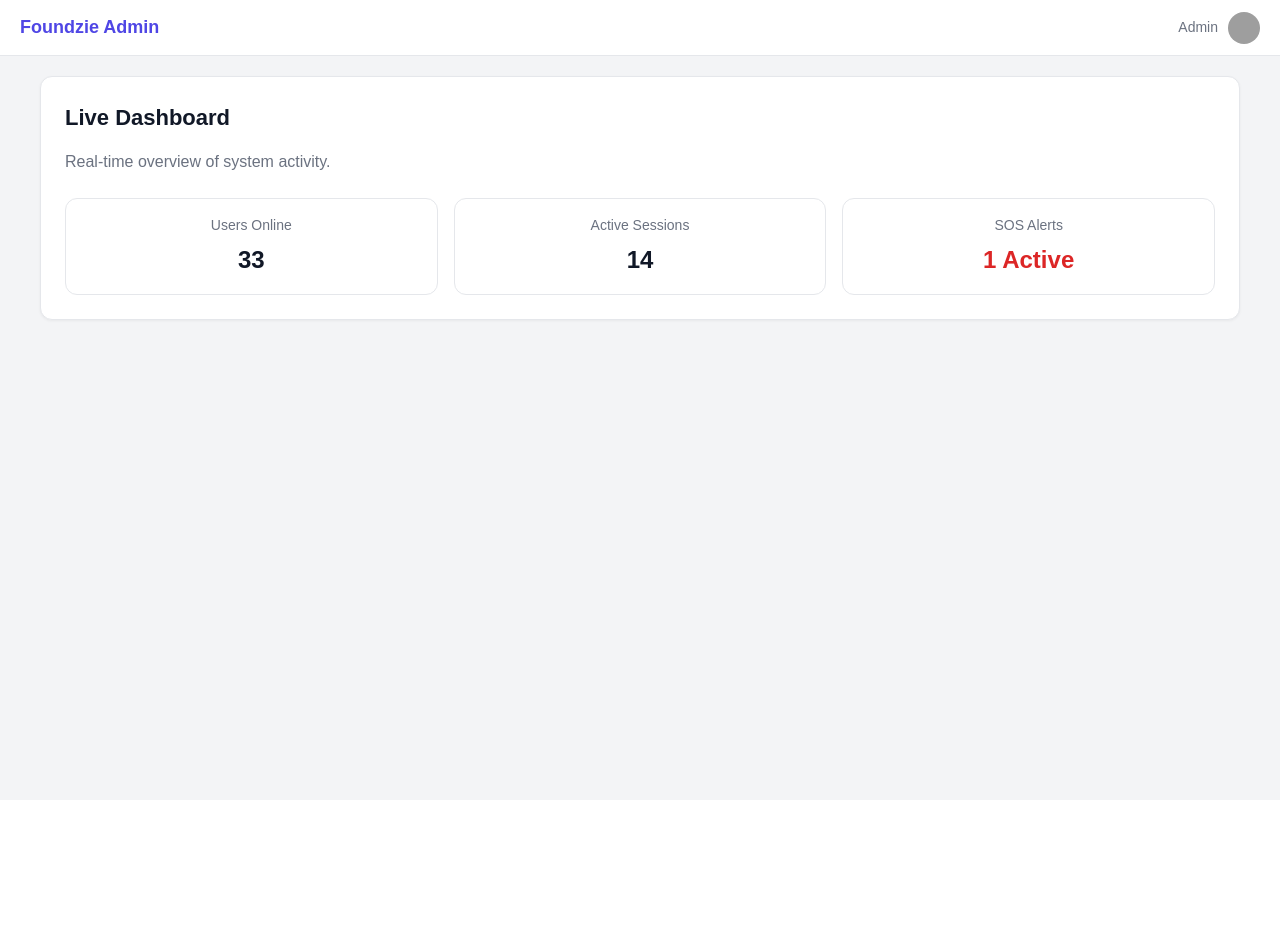
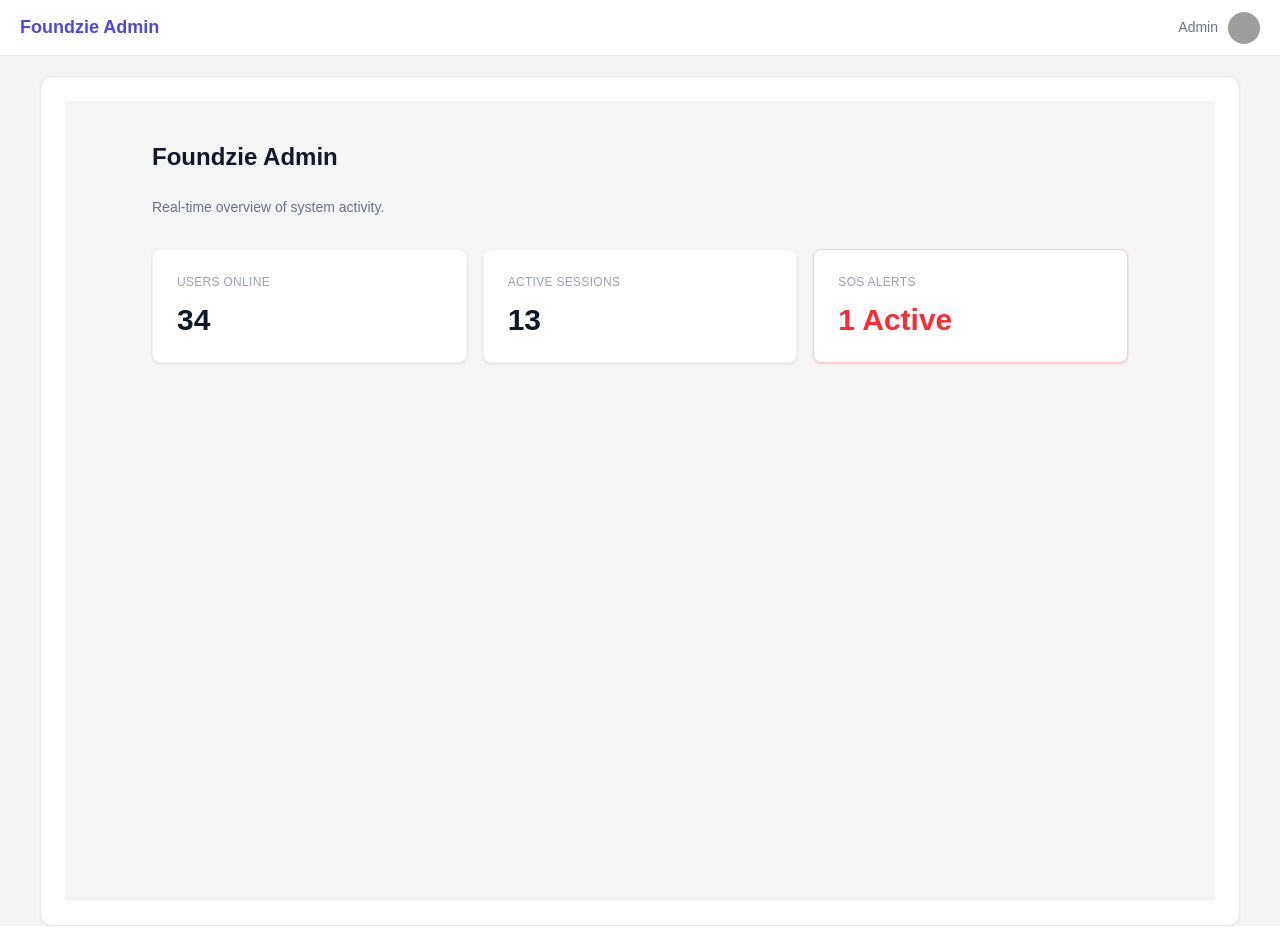
Before and after one commit to Foundzie/foundzie-v2, a Next.js app: page /admin/dashboard in a window 1280 px wide. Before the commit the page ends 800 px from the top, so only its background shows below. Built offline with nearby package versions, Linux system fonts and the light colour scheme; grey boxes are pictures that could not be loaded.

Commit message:
Fix admin dashboard for Vercel

```diff
--- a/src/app/admin/dashboard/page.tsx
+++ b/src/app/admin/dashboard/page.tsx
@@ -1,77 +1,44 @@
-"use client";
+export const metadata = {
+  title: "Foundzie Admin – Dashboard",
+};
 
-import { useEffect, useState } from "react";
+const stats = [
+  { label: "Users Online", value: 34 },
+  { label: "Active Sessions", value: 13 },
+  { label: "SOS Alerts", value: "1 Active", highlight: true },
+];
 
-export default function Dashboard() {
-  const [stats, setStats] = useState({
-    usersOnline: 32,
-    activeSessions: 12,
-    sosAlerts: 0,
-  });
-
-  useEffect(() => {
-    const interval = setInterval(() => {
-      setStats({
-        usersOnline: 32 + Math.floor(Math.random() * 4),
-        activeSessions: 12 + Math.floor(Math.random() * 3),
-        sosAlerts: Math.floor(Math.random() * 2),
-      });
-    }, 3000);
-
-    return () => clearInterval(interval);
-  }, []);
-
+export default function AdminDashboard() {
   return (
-    <div>
-      <h1 style={{ fontSize: "22px", fontWeight: 700, marginBottom: "16px" }}>
-        Live Dashboard
-      </h1>
-      <p style={{ color: "#6b7280", marginBottom: "24px" }}>
+    <div className="min-h-screen bg-[#f5f5f5]">
+      <div className="mx-auto max-w-5xl px-6 py-10">
+        <h1 className="text-2xl font-semibold mb-6">Foundzie Admin</h1>
+        <p className="text-sm text-gray-500 mb-8">
           Real-time overview of system activity.
         </p>
 
+        <div className="grid gap-4 md:grid-cols-3">
+          {stats.map((item) => (
             <div
-        style={{
-          display: "grid",
-          gridTemplateColumns: "repeat(auto-fit, minmax(180px, 1fr))",
-          gap: "16px",
-        }}
+              key={item.label}
+              className={`rounded-lg bg-white p-6 shadow-sm border ${
+                item.highlight ? "border-red-200" : "border-gray-100"
+              }`}
             >
-        <div style={cardStyle}>
-          <h2 style={titleStyle}>Users Online</h2>
-          <p style={valueStyle}>{stats.usersOnline}</p>
+              <div className="text-xs uppercase tracking-wide text-gray-400">
+                {item.label}
               </div>
-        <div style={cardStyle}>
-          <h2 style={titleStyle}>Active Sessions</h2>
-          <p style={valueStyle}>{stats.activeSessions}</p>
+              <div
+                className={`mt-3 text-3xl font-semibold ${
+                  item.highlight ? "text-red-500" : "text-gray-900"
+                }`}
+              >
+                {item.value}
               </div>
-        <div style={cardStyle}>
-          <h2 style={titleStyle}>SOS Alerts</h2>
-          <p style={{ ...valueStyle, color: stats.sosAlerts > 0 ? "#dc2626" : "#16a34a" }}>
-            {stats.sosAlerts > 0 ? `${stats.sosAlerts} Active` : "None"}
-          </p>
+            </div>
+          ))}
         </div>
       </div>
     </div>
   );
 }
-
-const cardStyle = {
-  background: "white",
-  borderRadius: "12px",
-  padding: "16px",
-  border: "1px solid #e5e7eb",
-  textAlign: "center",
-};
-
-const titleStyle = {
-  fontSize: "14px",
-  color: "#6b7280",
-  marginBottom: "6px",
-};
-
-const valueStyle = {
-  fontSize: "24px",
-  fontWeight: 700,
-  color: "#111827",
-};
```
Lines whose indentation alone changed are shown as unchanged.
